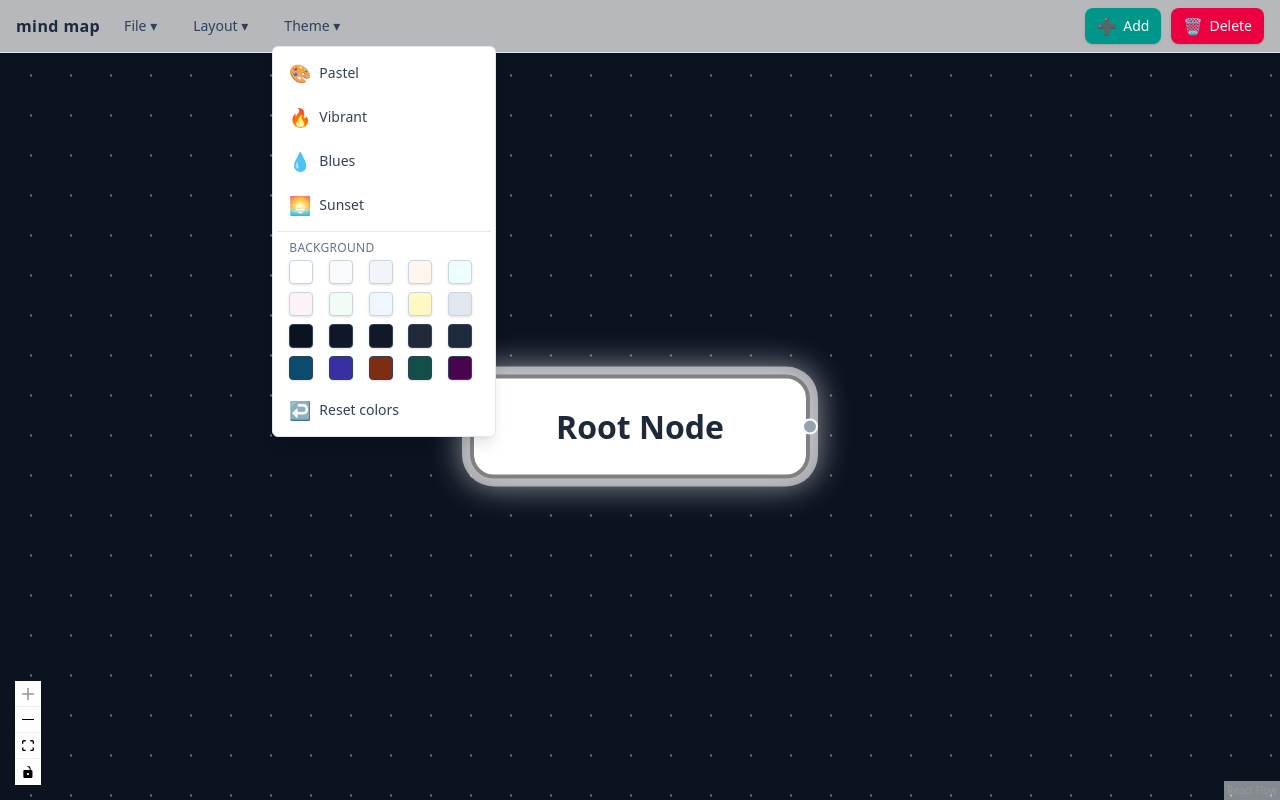
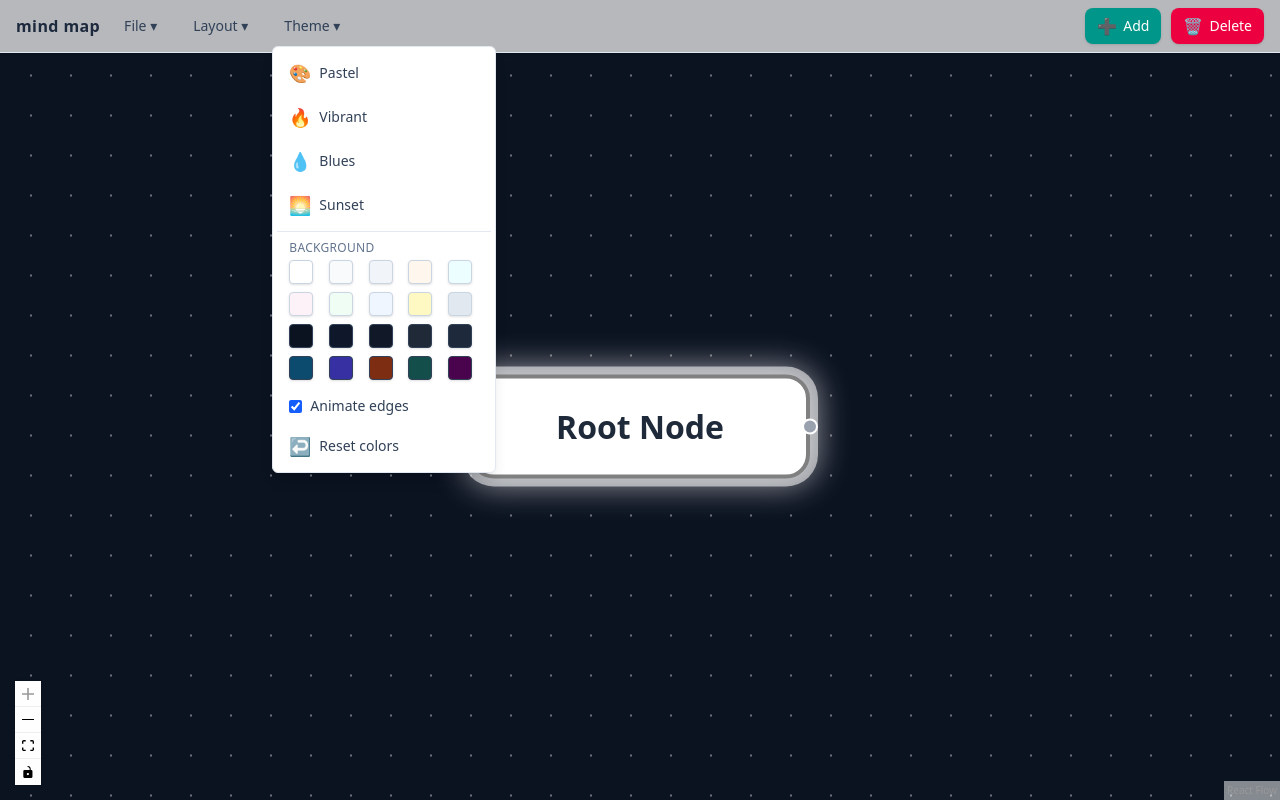
Before and after one commit to shamsundarvaidya/react_mindmap, a React (Vite) app: page / in a window 1280 px wide. Both pictures are taken after a click on the button "Theme ▾". Built offline with nearby package versions, Linux system fonts and the light colour scheme.

Commit message:
add edge animation option in theme menu

```diff
--- a/src/components/ControlPanel.tsx
+++ b/src/components/ControlPanel.tsx
@@ -28,6 +28,10 @@
   const fileMenuRef = useRef<HTMLDivElement | null>(null);
   const layoutMenuRef = useRef<HTMLDivElement | null>(null);
   const themeMenuRef = useRef<HTMLDivElement | null>(null);
+  const [edgesAnimated, setEdgesAnimated] = useState<boolean>(() => {
+    const saved = localStorage.getItem('edges-animated');
+    return saved ? saved === 'true' : true;
+  });
 
   useEffect(() => {
     const handleDocumentClick = (e: MouseEvent) => {
@@ -287,6 +291,20 @@
                   ))}
                 </div>
               </div>
+              <label className="w-full flex items-center gap-2 px-3 py-2 text-slate-700 text-sm cursor-pointer select-none">
+                <input
+                  type="checkbox"
+                  className="accent-blue-600"
+                  checked={edgesAnimated}
+                  onChange={(e) => {
+                    const val = e.target.checked;
+                    setEdgesAnimated(val);
+                    localStorage.setItem('edges-animated', String(val));
+                    window.dispatchEvent(new CustomEvent('edges-animated-change', { detail: { animated: val } }));
+                  }}
+                />
+                Animate edges
+              </label>
               <button
                 className="w-full inline-flex items-center gap-2 px-3 py-2 rounded hover:bg-slate-100 text-slate-700 text-sm"
                 onClick={() => {
--- a/src/components/MindMap.tsx
+++ b/src/components/MindMap.tsx
@@ -1,4 +1,4 @@
-import React, { useCallback, useRef, useEffect, useMemo } from "react";
+import React, { useCallback, useRef, useEffect, useMemo, useState } from "react";
 import { useAppSelector, useAppDispatch } from "../store";
 import {
   selectNode,
@@ -32,6 +32,10 @@
   const { nodes, edges } = useAppSelector((state) => state.mindmap);
   const flowRef = useRef<HTMLDivElement>(null);
   const containerRef = useRef<HTMLDivElement>(null);
+  const [edgesAnimated, setEdgesAnimated] = useState<boolean>(() => {
+    const saved = localStorage.getItem('edges-animated');
+    return saved ? saved === 'true' : true;
+  });
 
   const dispatch = useAppDispatch();
 
@@ -45,9 +49,9 @@
     return edges.map((e) => {
       const target = nodesById.get(e.target);
       const stroke = (target?.data as NodeData | undefined)?.color || "#CBD5E1"; // slate-300 fallback
-      return { ...e, style: { ...(e.style || {}), stroke, strokeWidth: 3 } };
+      return { ...e, animated: edgesAnimated, style: { ...(e.style || {}), stroke, strokeWidth: 3 } };
     });
-  }, [edges, nodesById]);
+  }, [edges, nodesById, edgesAnimated]);
 
   const handleExport = async () => {
     if (!flowRef.current) return;
@@ -122,7 +126,15 @@
       }
     };
     window.addEventListener('canvas-bg-change', onBgChange as EventListener);
-    return () => window.removeEventListener('canvas-bg-change', onBgChange as EventListener);
+    const onEdgesAnimChange = (e: Event) => {
+      const detail = (e as CustomEvent).detail as { animated: boolean };
+      setEdgesAnimated(detail.animated);
+    };
+    window.addEventListener('edges-animated-change', onEdgesAnimChange as EventListener);
+    return () => {
+      window.removeEventListener('canvas-bg-change', onBgChange as EventListener);
+      window.removeEventListener('edges-animated-change', onEdgesAnimChange as EventListener);
+    };
   }, []);
 
   return (
--- a/src/components/controlPanel/ExportToPngButton.tsx
+++ b/src/components/controlPanel/ExportToPngButton.tsx
@@ -1,5 +1,7 @@
 import React from 'react';
 import { useReactFlow, getNodesBounds } from '@xyflow/react';
+import { useAppDispatch, useAppSelector } from '../../store';
+import { selectNode } from '../../store/mindmapSlice';
 import { toPng } from 'html-to-image';
 
 interface ExportToPngButtonProps {
@@ -18,8 +20,10 @@
 
  const ExportPngButton: React.FC<ExportToPngButtonProps> = ({ variant = 'default', className = '' }) => {
   const { getNodes } = useReactFlow();
+  const dispatch = useAppDispatch();
+  const selectedNodeId = useAppSelector((state) => state.mindmap.selectedNodeId);
 
-  const handleExportPng = () => {
+  const handleExportPng = async () => {
     const nodesBounds = getNodesBounds(getNodes());
 
     // Expand bounds by padding
@@ -46,7 +50,14 @@
     }
 
     const savedBg = localStorage.getItem('canvas-bg') || '#ffffff';
-    toPng(doc, {
+    const prevSelected = selectedNodeId;
+    if (prevSelected) {
+      dispatch(selectNode(null as any));
+      await new Promise((r) => setTimeout(r, 50));
+    }
+
+    try {
+      const dataUrl = await toPng(doc, {
         backgroundColor: savedBg,
         width: imageWidth,
         height: imageHeight,
@@ -56,7 +67,13 @@
           height: `${imageHeight}px`,
           transform: `translate(${x}px, ${y}px) scale(1)`,
         },
-    }).then(downloadImage);
+      });
+      downloadImage(dataUrl);
+    } finally {
+      if (prevSelected) {
+        dispatch(selectNode(prevSelected));
+      }
+    }
   };
 
   const baseDefault = "inline-flex items-center gap-1.5 bg-emerald-600 text-white px-3 py-1.5 rounded-lg shadow-sm hover:bg-emerald-700 active:bg-emerald-800 text-sm transition";
```
Lines whose indentation alone changed are shown as unchanged.
